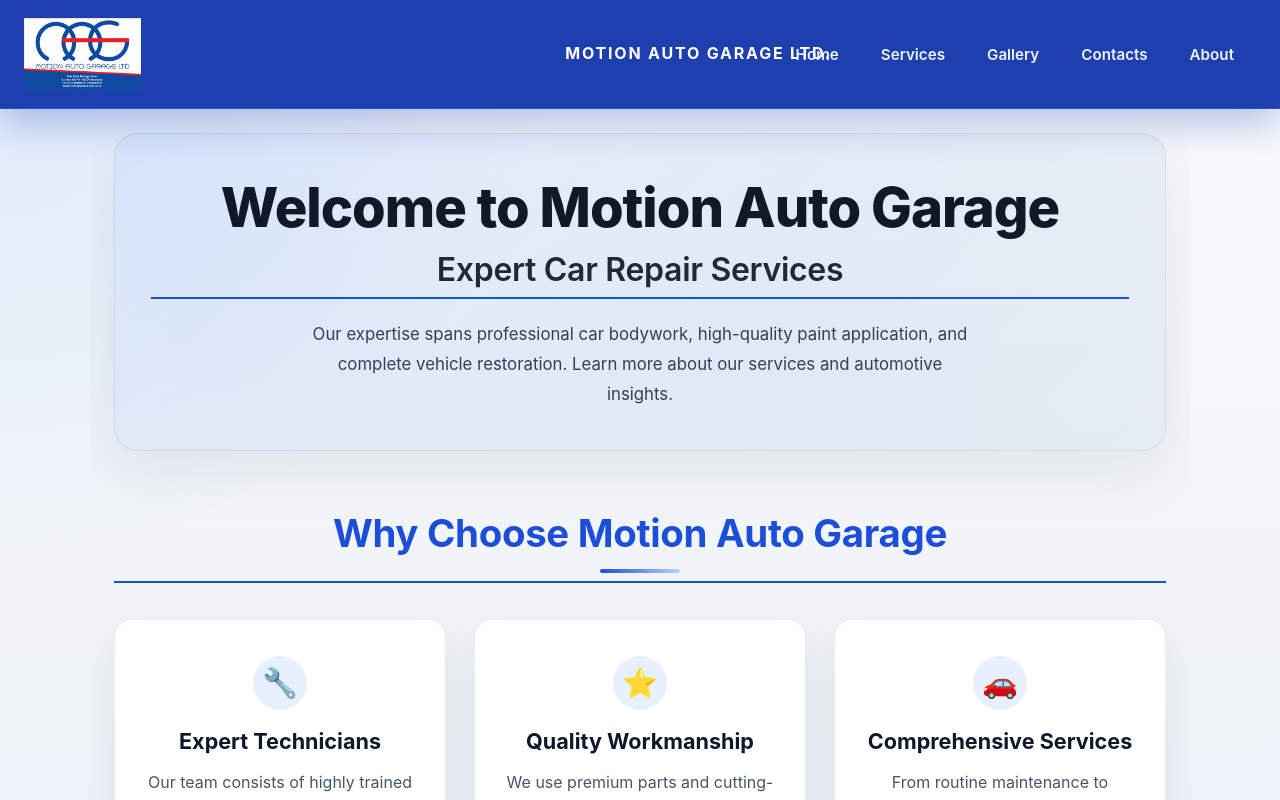
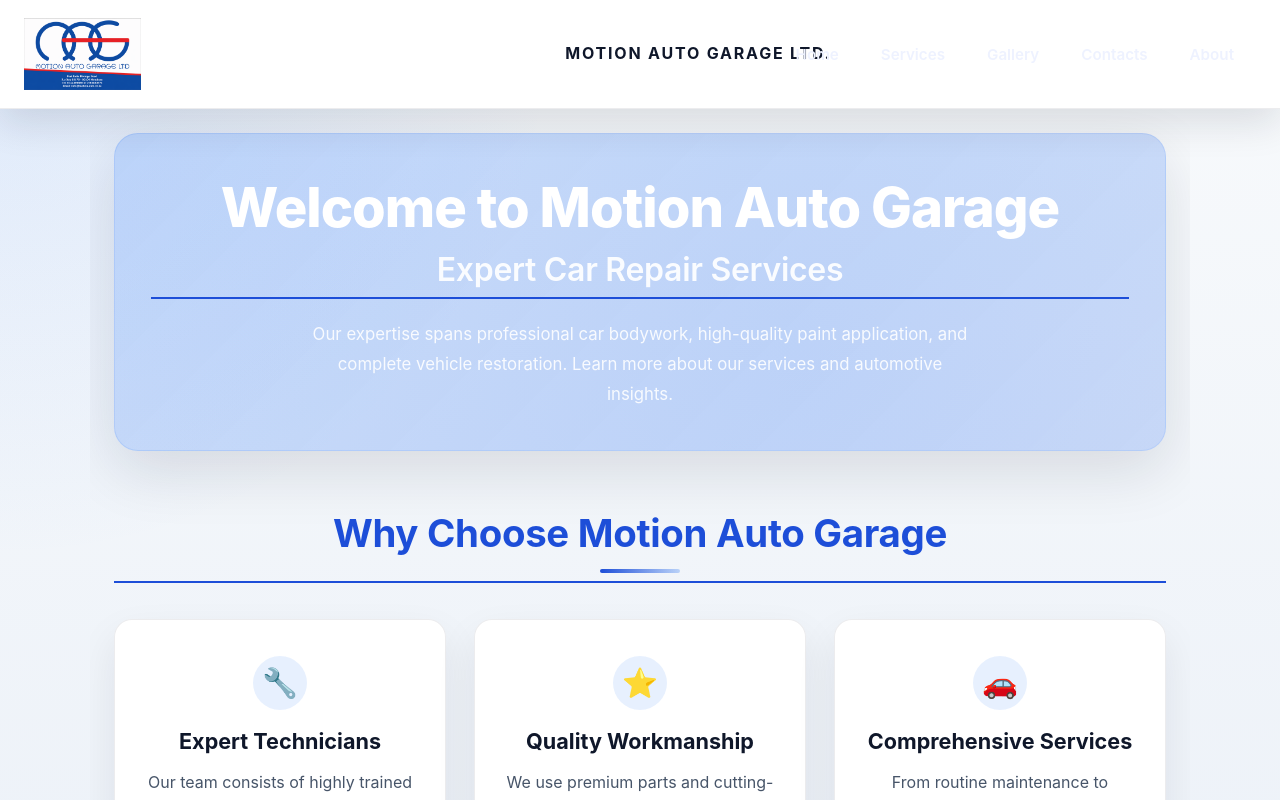
Before and after one commit to Jamoo020/Motion-auto-garage, a React (Vite) app: page / in a window 1280 px wide. Shown: the top 800 px of the page. Built offline with nearby package versions, Linux system fonts and the light colour scheme.

Commit message:
Restore navbar white and apply captivating blue hero background

```diff
--- a/src/components/Header.css
+++ b/src/components/Header.css
@@ -3,12 +3,12 @@
   grid-template-columns: min-content 1fr min-content;
   align-items: center;
   padding: 18px 24px;
-  background: #1e40af;
-  border-bottom: 1px solid rgba(59, 130, 246, 0.3);
+  background: #ffffff;
+  border-bottom: 1px solid rgba(15, 23, 42, 0.08);
   position: sticky;
   top: 0;
   z-index: 20;
-  box-shadow: 0 14px 38px rgba(30, 64, 175, 0.3);
+  box-shadow: 0 14px 38px rgba(15, 23, 42, 0.12);
   gap: 14px;
   width: 100%;
   max-width: 100%;
@@ -24,7 +24,7 @@
 .brand-text {
   font-size: 1rem;
   line-height: 1.1;
-  color: #ffffff;
+  color: #0f172a;
   letter-spacing: 1.8px;
   text-transform: uppercase;
   white-space: nowrap;
@@ -68,7 +68,7 @@
 
 nav a {
   margin: 0;
-  color: #ffffff;
+  color: #334155;
   text-decoration: none;
   font-weight: 600;
   transition: color 0.2s, background 0.2s, transform 0.2s;
@@ -79,8 +79,8 @@
 
 nav a:hover,
 nav a.active {
-  color: #ffffff;
-  background: rgba(255, 255, 255, 0.2);
+  color: #0f172a;
+  background: rgba(59, 130, 246, 0.12);
   transform: translateY(-1px);
 }
 
@@ -103,8 +103,8 @@
 
 header.scrolled {
   padding: 12px 24px;
-  background: #1e40af;
-  box-shadow: 0 10px 22px rgba(30, 64, 175, 0.3);
+  background: #ffffff;
+  box-shadow: 0 10px 22px rgba(15, 23, 42, 0.12);
 }
 
 header.scrolled .logo {
@@ -135,7 +135,7 @@
     padding: 14px 18px;
     gap: 10px;
     position: relative;
-    background: #1e40af;
+    background: #ffffff;
     backdrop-filter: none;
   }
 
--- a/src/components/Home.css
+++ b/src/components/Home.css
@@ -9,12 +9,12 @@
   text-align: center;
   margin-bottom: 48px;
   padding: 40px 36px;
-  background: linear-gradient(135deg, rgba(59, 130, 246, 0.08), rgba(15, 23, 42, 0.03));
-  border: 1px solid rgba(15, 23, 42, 0.08);
+  background: linear-gradient(135deg, rgba(59, 130, 246, 0.22), rgba(37, 99, 235, 0.16));
+  border: 1px solid rgba(59, 130, 246, 0.18);
   border-radius: 24px;
   position: relative;
   overflow: hidden;
-  box-shadow: 0 20px 60px rgba(15, 23, 42, 0.08);
+  box-shadow: 0 20px 60px rgba(15, 23, 42, 0.12);
 }
 
 .hero-section::before {
@@ -24,14 +24,14 @@
   left: -50%;
   width: 230%;
   height: 230%;
-  background: radial-gradient(circle, rgba(59, 130, 246, 0.12) 0%, transparent 70%);
-  opacity: 0.45;
+  background: radial-gradient(circle, rgba(59, 130, 246, 0.24) 0%, transparent 70%);
+  opacity: 0.55;
 }
 
 .hero-title {
   font-size: clamp(2.4rem, 5vw, 3.4rem);
   margin: 0 0 12px;
-  color: #111827;
+  color: #ffffff;
   font-weight: 800;
   position: relative;
   z-index: 1;
@@ -41,7 +41,7 @@
 .hero-subtitle {
   font-size: clamp(1.6rem, 3vw, 2rem);
   margin: 0 0 20px;
-  color: #1f2937;
+  color: rgba(255, 255, 255, 0.92);
   font-weight: 600;
   position: relative;
   z-index: 1;
@@ -49,7 +49,7 @@
 
 .hero-description {
   font-size: 1.05rem;
-  color: #334155;
+  color: rgba(255, 255, 255, 0.88);
   max-width: 660px;
   margin: 0 auto;
   line-height: 1.8;
```
